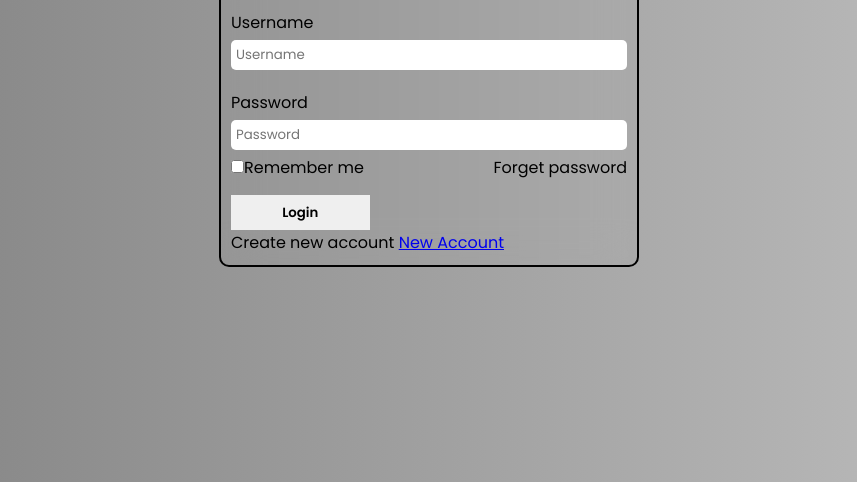
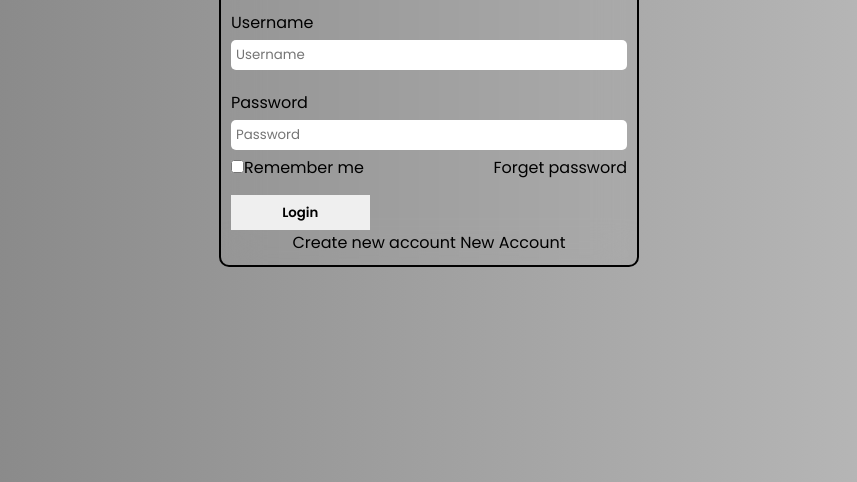
Before and after one commit to reinhardjakesacay/sample_projects, a plain HTML site: page login_form_try/index.html in a window 1280 px wide. Shown: the part 318-800 px from the top of the page, without its empty margins (211-1068 px from the left). Drawn offline with Linux system fonts and the light colour scheme.

Commit message:
final edit

```diff
--- a/login_form_try/styles.css
+++ b/login_form_try/styles.css
@@ -62,3 +62,15 @@ body {
     border: none;
     outline: none;
 }
+.wrapper .new-account {
+    text-align: center;
+}
+.wrapper .new-account label a{
+    justify-content: space-between;
+    color: black;
+    text-decoration: none;
+}
+.wrapper .new-account label a:hover{
+    color: aliceblue;
+    text-decoration: underline;
+}
```
